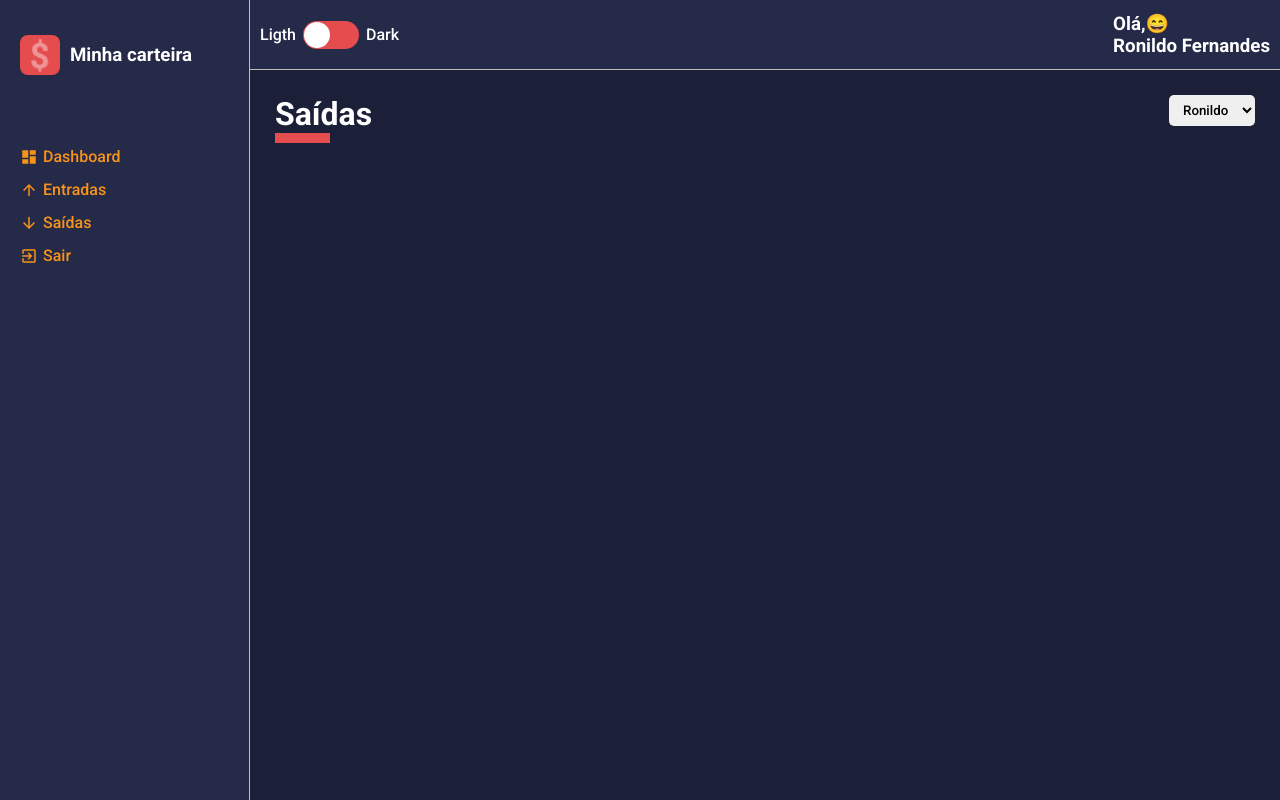
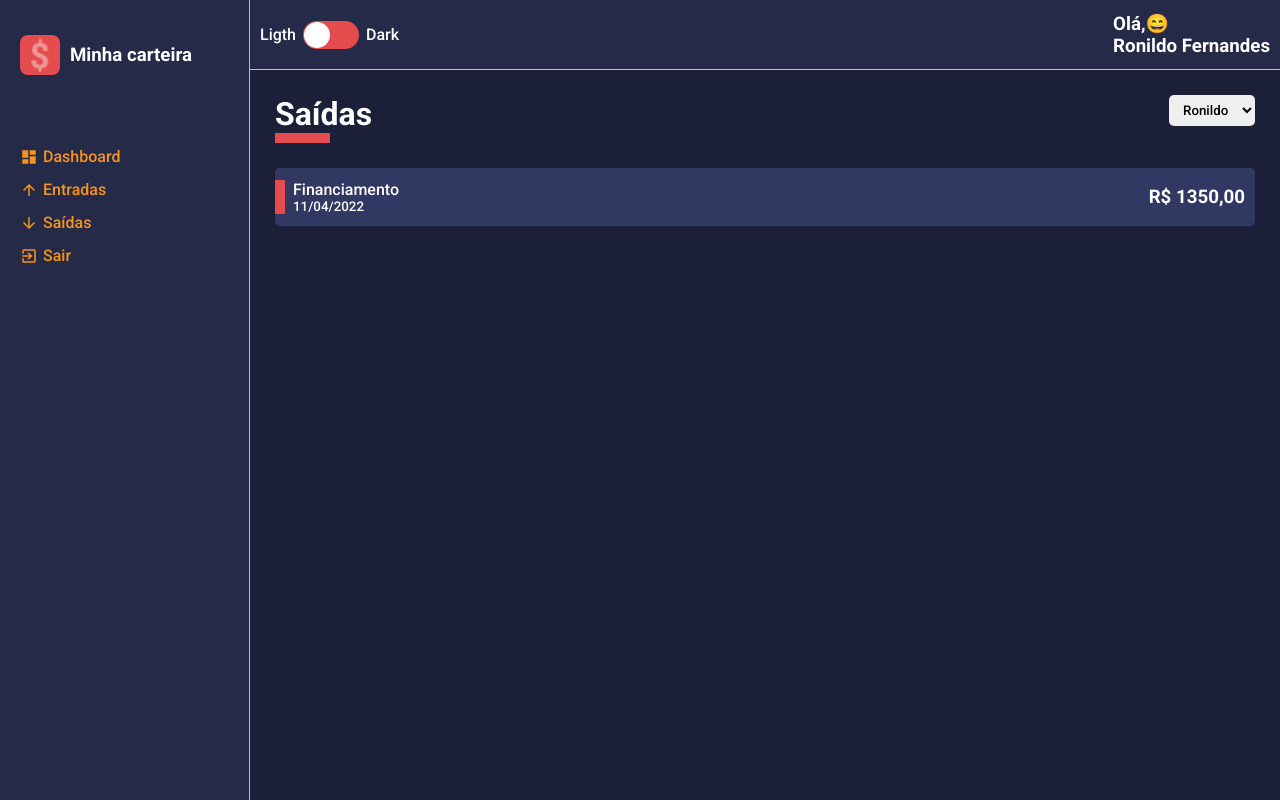
Before and after one commit to Ronildo38fernandes/Minha-Carteira, a React (Create React App) app: page / in a window 1280 px wide. Built offline with nearby package versions, Linux system fonts and the light colour scheme.

Commit message:
Adicionado listagem

```diff
--- /dev/null
+++ b/src/components/HistoryFinanceCard/index.tsx
@@ -0,0 +1,40 @@
+import React from "react";
+
+import { Container, Tag } from "./style";
+
+
+interface IHistoryFinanceCardProps{
+
+            cardColor: string;
+            tagColor: string;
+            title: string;
+            subtitle: string;
+            amount: string;
+
+
+}
+
+const HistoryFinanceCard : React.FC <IHistoryFinanceCardProps>  = ({
+            cardColor,
+            tagColor,
+            title,
+            subtitle,
+            amount
+}) =>{
+
+            return(
+
+            <Container color={cardColor}>
+
+                 <Tag color={tagColor} />
+                 <div>
+                         <span>{title}</span>
+                         <small>{subtitle}</small>
+                 </div>
+                 <h3>{amount}</h3>
+
+            </Container>
+
+            );
+}
+export default HistoryFinanceCard;
--- /dev/null
+++ b/src/components/HistoryFinanceCard/style.ts
@@ -0,0 +1,46 @@
+import styled from "styled-components";
+
+interface IContainerProps{
+            color:string;
+
+}
+
+interface ItagProps{
+            color:string;
+}
+export const  Container = styled.li<IContainerProps>`
+            background-color:${props => props.color} ;
+            list-style: none;
+            border-radius: 5px;
+            margin: 10px 0;
+            padding: 12px 10px;
+            display: flex;
+            justify-content: space-between;
+            align-items: center;
+            cursor: pointer;
+            transition: all .3s;
+            position: relative;
+
+            &:hover{
+                        opacity:.7;
+                        transform:  translateX(12px);
+            }
+            >div {
+                        display: flex;
+                        flex-direction: column;
+                        justify-content: space-between;
+                        padding-left: 8px;
+            }
+
+
+`;
+export const  Tag = styled.div<ItagProps>`
+
+            width: 10px;
+            height:60%;
+
+            background-color: ${props => props.color};
+            position: absolute;
+            left: 0;
+
+`;
--- a/src/pages/List/index.tsx
+++ b/src/pages/List/index.tsx
@@ -1,7 +1,8 @@
 import React from "react";
-import { Container } from "./style";
+import { Container,Content } from "./style";
 import ContentHeader from "../../components/ContentHeader";
 import SelectInput from "../../components/SelectInput";
+import HistoryFinanceCard from "../../components/HistoryFinanceCard";
 
 const List : React.FC = () =>{
             const options = [
@@ -16,6 +17,17 @@
                <ContentHeader title="Saídas" lineColor="#E44C4E">
                   <SelectInput options={options} />
                </ContentHeader>
+               <Content>
+                 <HistoryFinanceCard
+                 cardColor="#313862"
+                 tagColor="#E44C4E"
+                 title="Financiamento"
+                 subtitle="11/04/2022"
+                 amount="R$ 1350,00"/>
+
+
+               </Content>
+
 
              </Container>
             );
--- a/src/pages/List/style.ts
+++ b/src/pages/List/style.ts
@@ -3,3 +3,5 @@
 export const Container = styled.div`
 
 `;
+
+export const Content =styled.div``;
```
